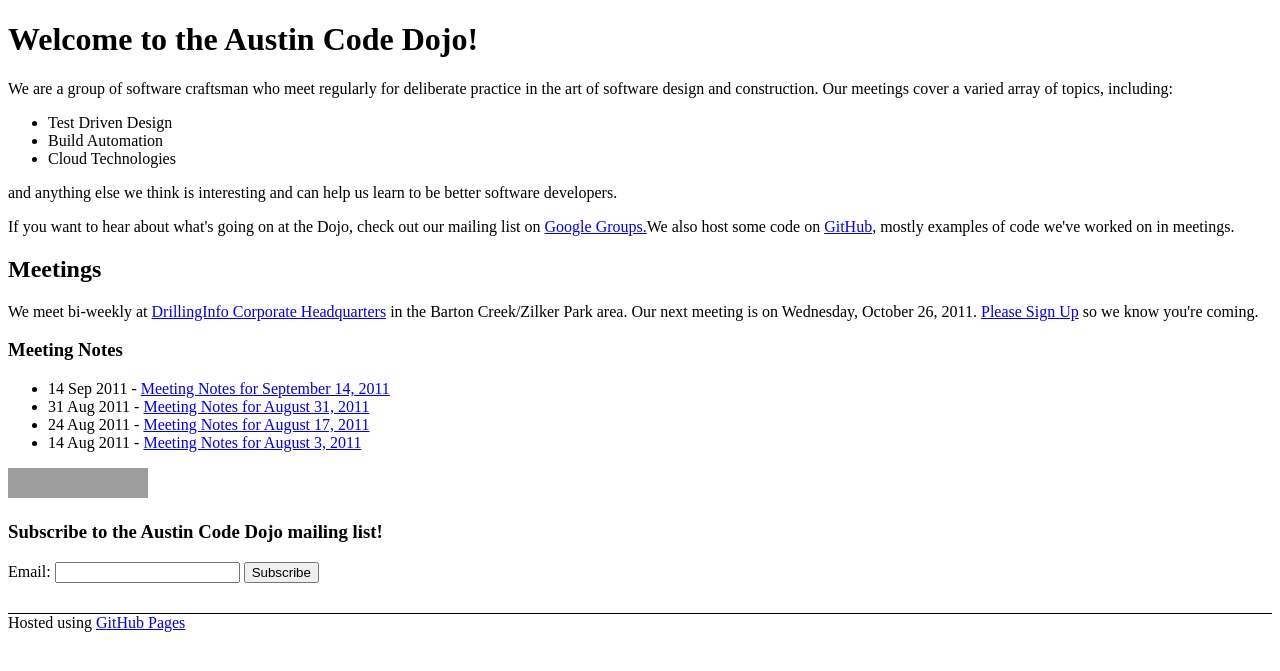
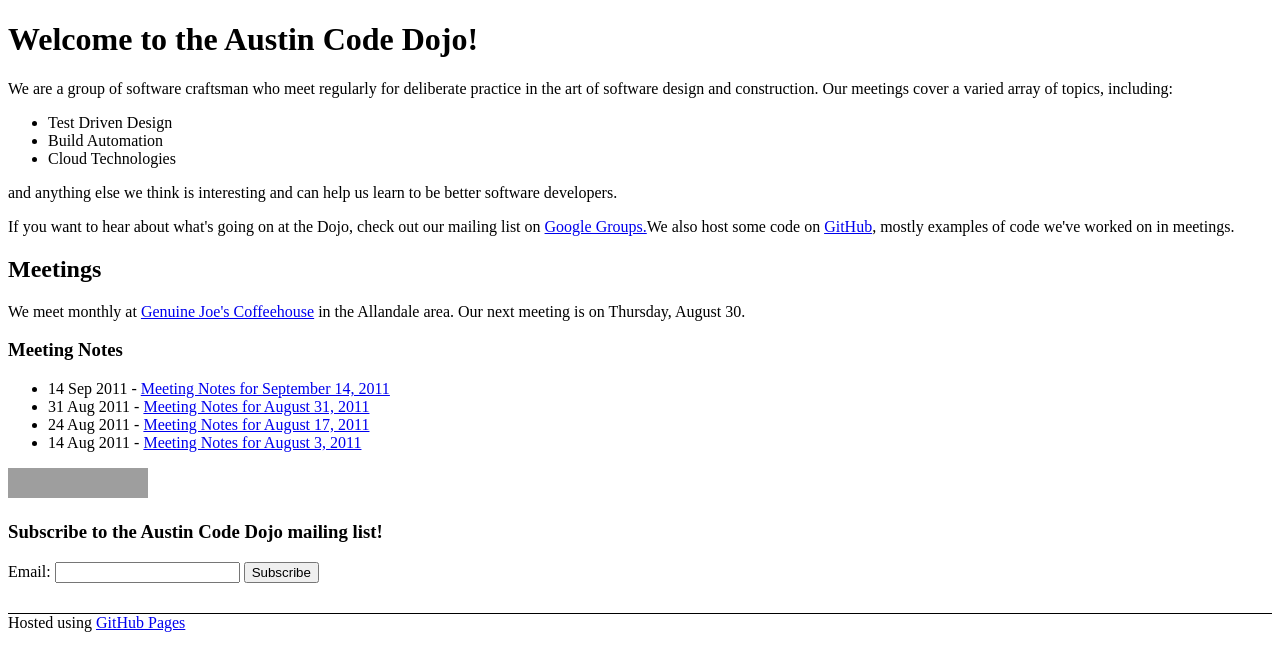
Before and after one commit to austincodedojo/austincodedojo.github.com, a Jekyll site: the page built from index.html, in a window 1280 px wide. Shown: the top 671 px of the page. Built offline with Jekyll 4.4.1, drawn with Linux system fonts in a browser that asks for light colours; grey boxes are pictures that could not be loaded.

Commit message:
Update location and time for meeting.

```diff
--- a/index.html
+++ b/index.html
@@ -23,12 +23,10 @@ code we've worked on in meetings.
 </p>
 
 <h2>Meetings</h2>
-<p>We meet bi-weekly at <a
-href="http://maps.google.com/maps?q=Drilling+Info,+Austin,+TX&hl=en&ll=30.264553,-97.800465&spn=0.070871,0.169086&sll=37.0625,-95.677068&sspn=34.999041,86.572266&t=h&z=13&iwloc=A">DrillingInfo
-Corporate Headquarters</a> in the Barton Creek/Zilker Park area. Our next
-meeting is on Wednesday, October 26, 2011. <a
-href="http://austincodedojo-2011-10-26.eventbrite.com">Please Sign Up</a> so we know you're
-coming.
+<p>We meet monthly at <a
+href="https://maps.google.com/maps?q=Genuine+Joe+Coffeehouse,+West+Anderson+Lane,+Austin,+TX&hl=en&sll=30.307761,-97.753401&sspn=1.17136,1.674042&oq=genu&t=m&hq=Genuine+Joe+Coffeehouse,&hnear=W+Anderson+Ln,+Austin,+Texas&z=17">Genuine
+Joe's Coffeehouse</a> in the Allandale area. Our next
+meeting is on Thursday, August 30.
 <div id="meeting-notes">
     <h3>Meeting Notes</h3>
     <ul class="meetings">
```
